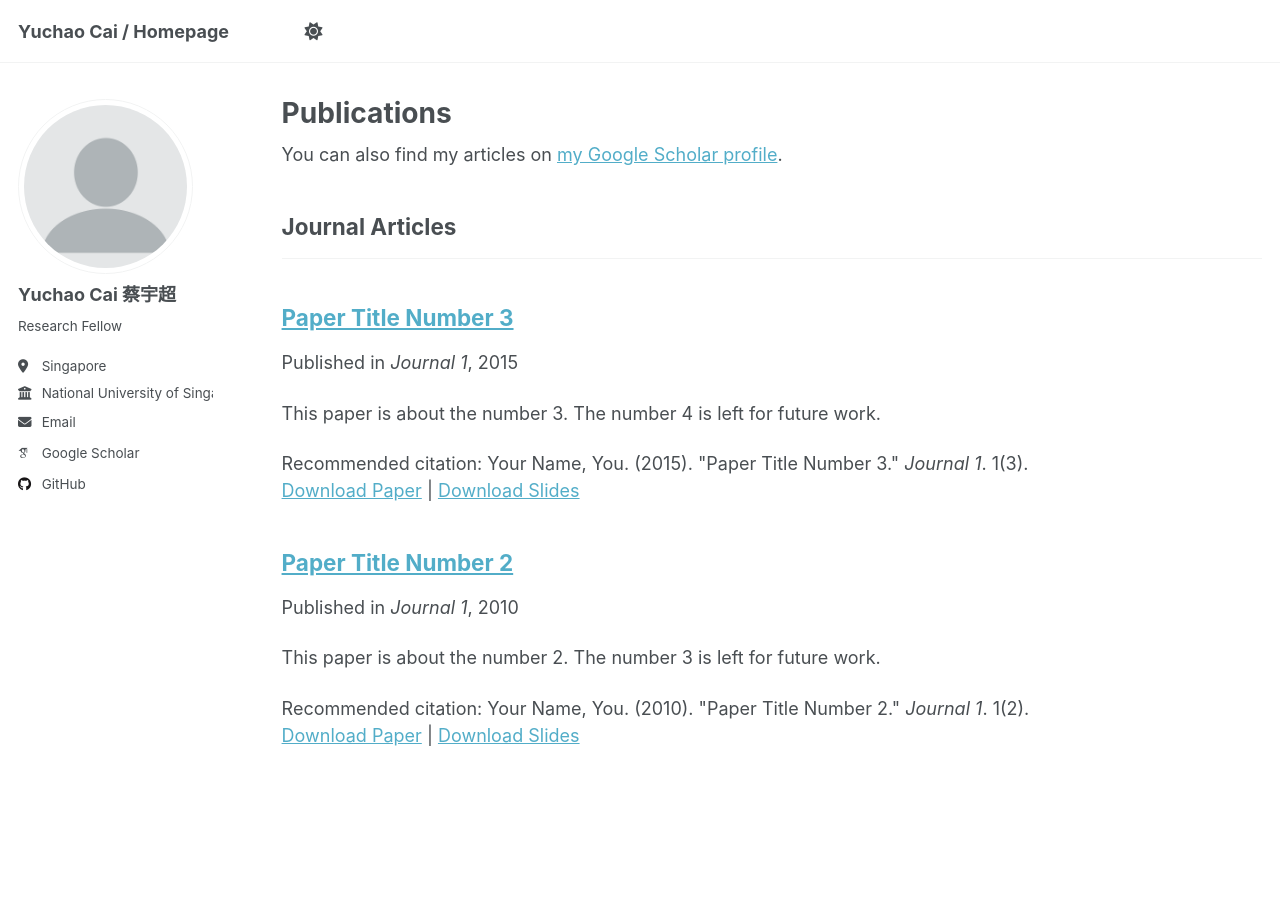
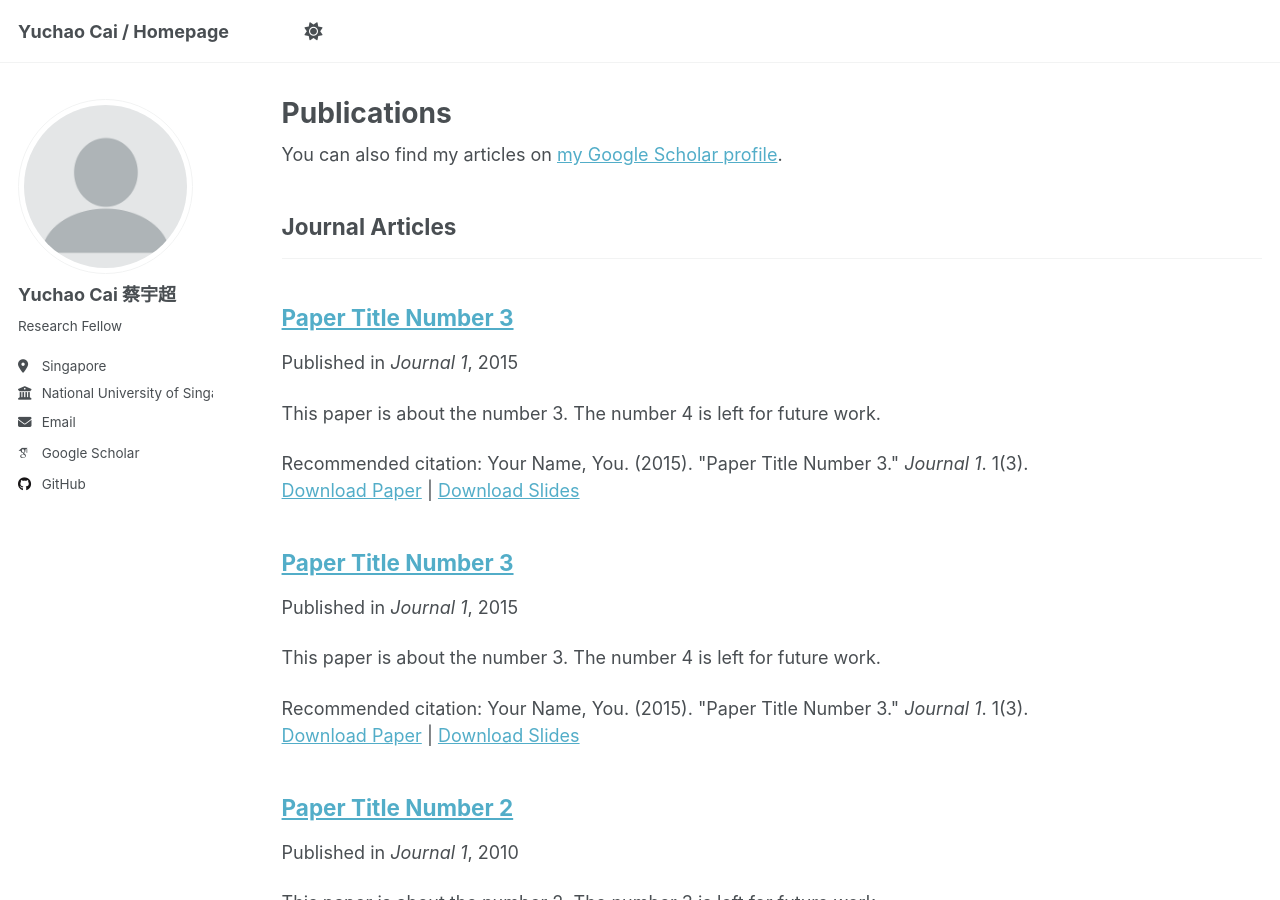
Before and after one commit to yccai2023/yccai2023.github.io, a Jekyll site: the page built from _pages/publications.html, in a window 1280 px wide and 900 px high. Built offline with Jekyll 4.4.1, drawn with Linux system fonts in a browser that asks for light colours; some web fonts are replaced; a script that is not in the unit is left out; a file with an impossible date is left out.

Commit message:
Update BRDAD.md

```diff
--- a/_publications/BRDAD.md
+++ b/_publications/BRDAD.md
@@ -1,9 +1,14 @@
 ---
-title: "Bagged Regularized $k$-Distances for Anomaly Detection"
+title: "Paper Title Number 3"
 collection: publications
-category: journal
-permalink: /publication/2025-bagged-regularized-k-distances
-date: 2025
-venue: "Journal of Machine Learning Research"
-paperurl: "https://jmlr.org/papers/v26/23-1519.html"
+category: manuscripts
+permalink: /publication/2015-10-01-paper-title-number-3
+excerpt: 'This paper is about the number 3. The number 4 is left for future work.'
+date: 2015-10-01
+venue: 'Journal 1'
+slidesurl: 'http://academicpages.github.io/files/slides3.pdf'
+paperurl: 'http://academicpages.github.io/files/paper3.pdf'
+citation: 'Your Name, You. (2015). &quot;Paper Title Number 3.&quot; <i>Journal 1</i>. 1(3).'
 ---
+
+The contents above will be part of a list of publications, if the user clicks the link for the publication than the contents of section will be rendered as a full page, allowing you to provide more information about the paper for the reader. When publications are displayed as a single page, the contents of the above "citation" field will automatically be included below this section in a smaller font.
```
